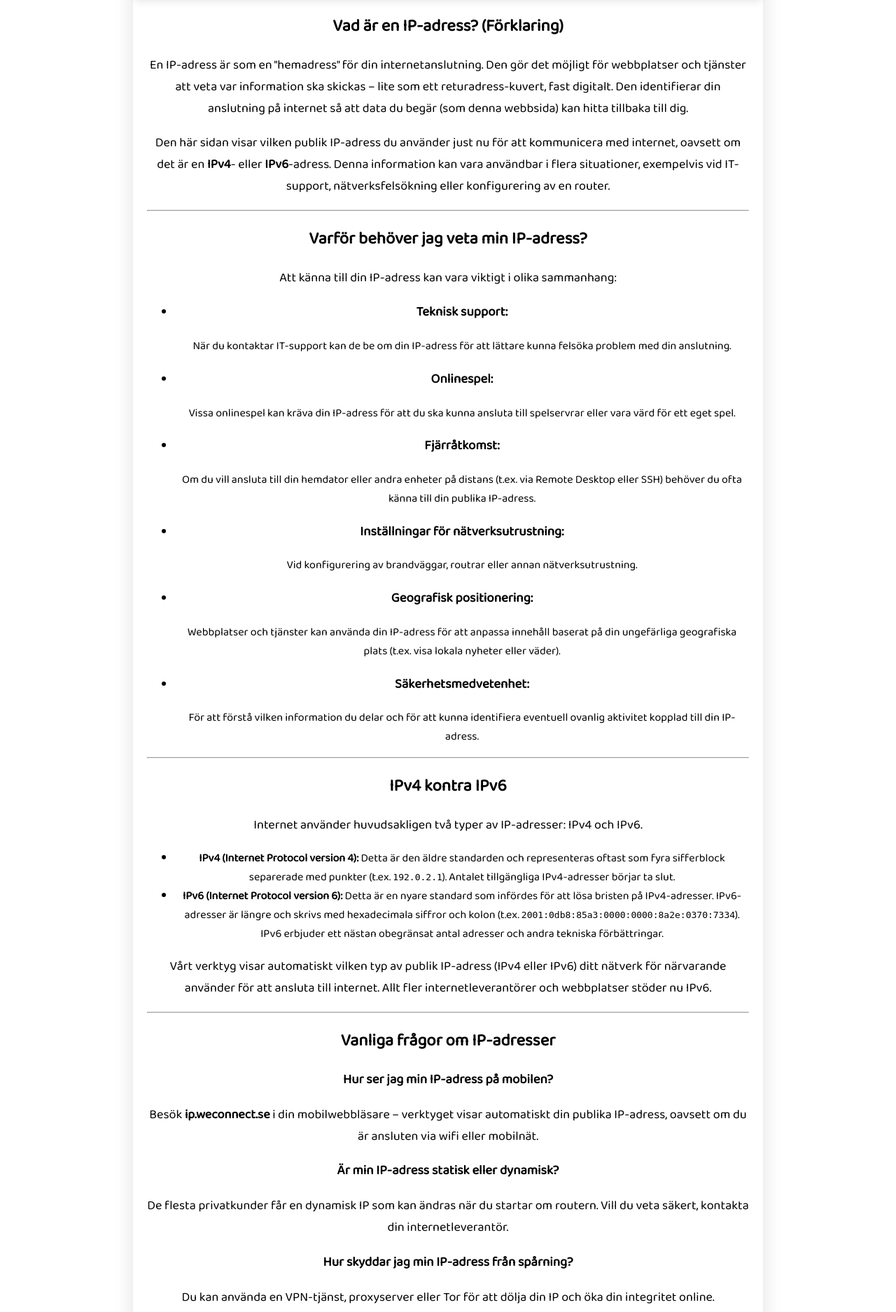
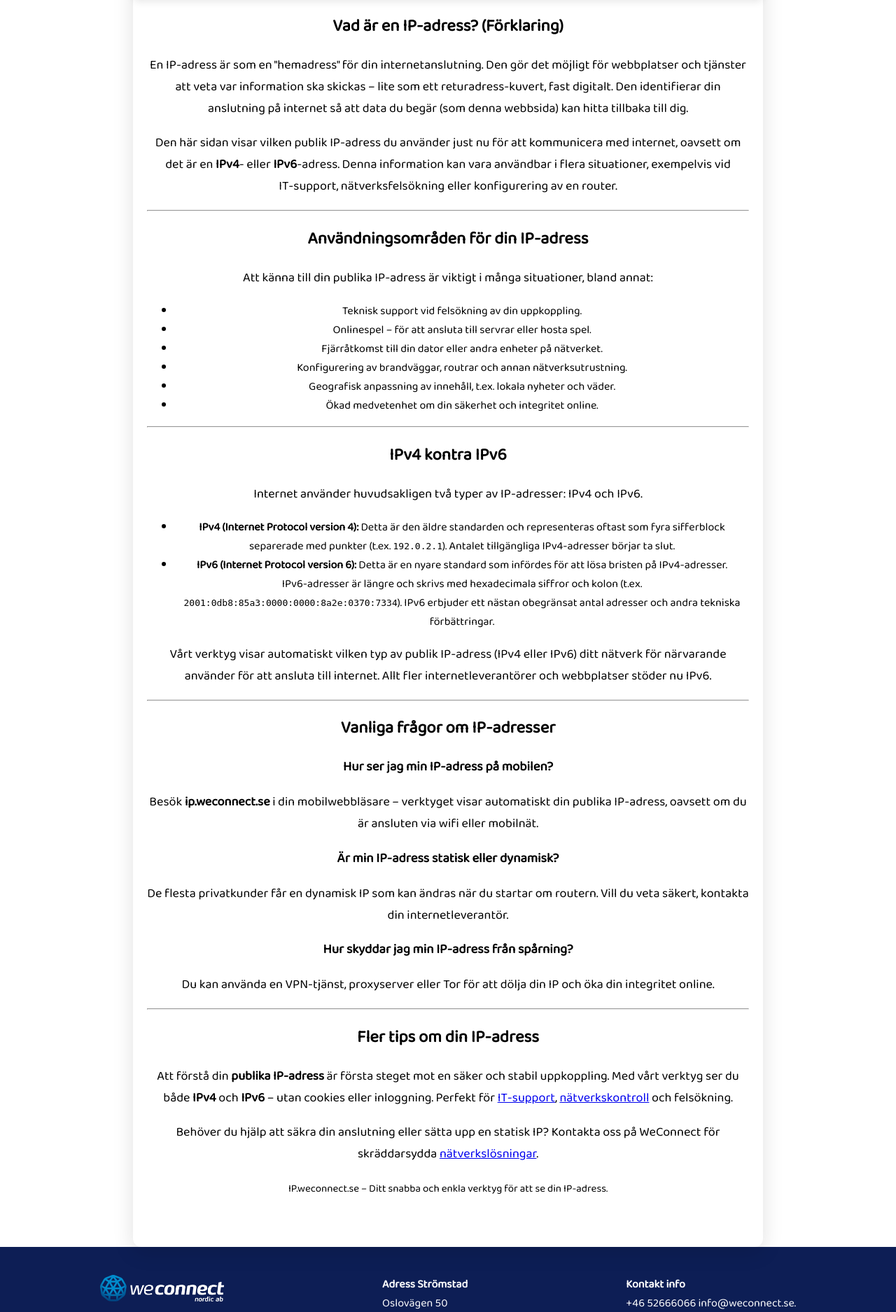
Before and after one commit to weconnect-tobias/ip.weconnect.se, a PHP site: page / in a window 1280 px wide. Shown: the part 473-2348 px from the top of the page at 70% size. Run offline with PHP 8.4, Linux system fonts and the light colour scheme.

Commit message:
Update index.php

```diff
--- a/index.php
+++ b/index.php
@@ -213,33 +213,33 @@
 
   <div>
     <h2>Vad är en IP-adress? (Förklaring)</h2>
-    <p>En IP-adress är som en "hemadress" för din internetanslutning. Den gör det möjligt för webbplatser och tjänster att veta var information ska skickas – lite som ett returadress-kuvert, fast digitalt. Den identifierar din anslutning på internet så att data du begär (som denna webbsida) kan hitta tillbaka till dig.</p>
-    <p>Den här sidan visar vilken publik IP-adress du använder just nu för att kommunicera med internet, oavsett om det är en <strong>IPv4</strong>- eller <strong>IPv6</strong>-adress. Denna information kan vara användbar i flera situationer, exempelvis vid IT-support, nätverksfelsökning eller konfigurering av en router.</p>
+    <p>En IP-adress är som en "hemadress" för din internetanslutning. Den gör det möjligt för webbplatser och tjänster att veta var information ska skickas – lite som ett returadress‑kuvert, fast digitalt. Den identifierar din anslutning på internet så att data du begär (som denna webbsida) kan hitta tillbaka till dig.</p>
+    <p>Den här sidan visar vilken publik IP‑adress du använder just nu för att kommunicera med internet, oavsett om det är en <strong>IPv4</strong>- eller <strong>IPv6</strong>-adress. Denna information kan vara användbar i flera situationer, exempelvis vid IT‑support, nätverksfelsökning eller konfigurering av en router.</p>
   </div>
 
   <hr class="my-4">
   <div class="mt-4">
-    <h2>Varför behöver jag veta min IP-adress?</h2>
-    <p>Att känna till din IP-adress kan vara viktigt i olika sammanhang:</p>
+    <h2>Användningsområden för din IP‑adress</h2>
+    <p>Att känna till din publika IP‑adress är viktigt i många situationer, bland annat:</p>
     <ul>
-      <li><h3>Teknisk support:</h3> När du kontaktar IT-support kan de be om din IP-adress för att lättare kunna felsöka problem med din anslutning.</li>
-      <li><h3>Onlinespel:</h3> Vissa onlinespel kan kräva din IP-adress för att du ska kunna ansluta till spelservrar eller vara värd för ett eget spel.</li>
-      <li><h3>Fjärråtkomst:</h3> Om du vill ansluta till din hemdator eller andra enheter på distans (t.ex. via Remote Desktop eller SSH) behöver du ofta känna till din publika IP-adress.</li>
-      <li><h3>Inställningar för nätverksutrustning:</h3> Vid konfigurering av brandväggar, routrar eller annan nätverksutrustning.</li>
-      <li><h3>Geografisk positionering:</h3> Webbplatser och tjänster kan använda din IP-adress för att anpassa innehåll baserat på din ungefärliga geografiska plats (t.ex. visa lokala nyheter eller väder).</li>
-      <li><h3>Säkerhetsmedvetenhet:</h3> För att förstå vilken information du delar och för att kunna identifiera eventuell ovanlig aktivitet kopplad till din IP-adress.</li>
+      <li>Teknisk support vid felsökning av din uppkoppling.</li>
+      <li>Onlinespel – för att ansluta till servrar eller hosta spel.</li>
+      <li>Fjärråtkomst till din dator eller andra enheter på nätverket.</li>
+      <li>Konfigurering av brandväggar, routrar och annan nätverksutrustning.</li>
+      <li>Geografisk anpassning av innehåll, t.ex. lokala nyheter och väder.</li>
+      <li>Ökad medvetenhet om din säkerhet och integritet online.</li>
     </ul>
   </div>
 
   <hr class="my-4">
   <div class="mt-4">
     <h2>IPv4 kontra IPv6</h2>
-    <p>Internet använder huvudsakligen två typer av IP-adresser: IPv4 och IPv6.</p>
+    <p>Internet använder huvudsakligen två typer av IP‑adresser: IPv4 och IPv6.</p>
     <ul>
-      <li><strong>IPv4 (Internet Protocol version 4):</strong> Detta är den äldre standarden och representeras oftast som fyra sifferblock separerade med punkter (t.ex. <code>192.0.2.1</code>). Antalet tillgängliga IPv4-adresser börjar ta slut.</li>
-      <li><strong>IPv6 (Internet Protocol version 6):</strong> Detta är en nyare standard som infördes för att lösa bristen på IPv4-adresser. IPv6-adresser är längre och skrivs med hexadecimala siffror och kolon (t.ex. <code>2001:0db8:85a3:0000:0000:8a2e:0370:7334</code>). IPv6 erbjuder ett nästan obegränsat antal adresser och andra tekniska förbättringar.</li>
+      <li><strong>IPv4 (Internet Protocol version 4):</strong> Detta är den äldre standarden och representeras oftast som fyra sifferblock separerade med punkter (t.ex. <code>192.0.2.1</code>). Antalet tillgängliga IPv4‑adresser börjar ta slut.</li>
+      <li><strong>IPv6 (Internet Protocol version 6):</strong> Detta är en nyare standard som infördes för att lösa bristen på IPv4‑adresser. IPv6‑adresser är längre och skrivs med hexadecimala siffror och kolon (t.ex. <code>2001:0db8:85a3:0000:0000:8a2e:0370:7334</code>). IPv6 erbjuder ett nästan obegränsat antal adresser och andra tekniska förbättringar.</li>
     </ul>
-    <p>Vårt verktyg visar automatiskt vilken typ av publik IP-adress (IPv4 eller IPv6) ditt nätverk för närvarande använder för att ansluta till internet. Allt fler internetleverantörer och webbplatser stöder nu IPv6.</p>
+    <p>Vårt verktyg visar automatiskt vilken typ av publik IP‑adress (IPv4 eller IPv6) ditt nätverk för närvarande använder för att ansluta till internet. Allt fler internetleverantörer och webbplatser stöder nu IPv6.</p>
   </div>
 
   <hr class="my-4">
@@ -264,7 +264,7 @@
   </section>
 
   <div class="text-center mt-5 mb-4">
-    <p><small>IP.weconnect.se - Ditt snabba och enkla verktyg för att se din IP-adress.</small></p>
+    <p><small>IP.weconnect.se – Ditt snabba och enkla verktyg för att se din IP‑adress.</small></p>
   </div>
 
 </section>
```
